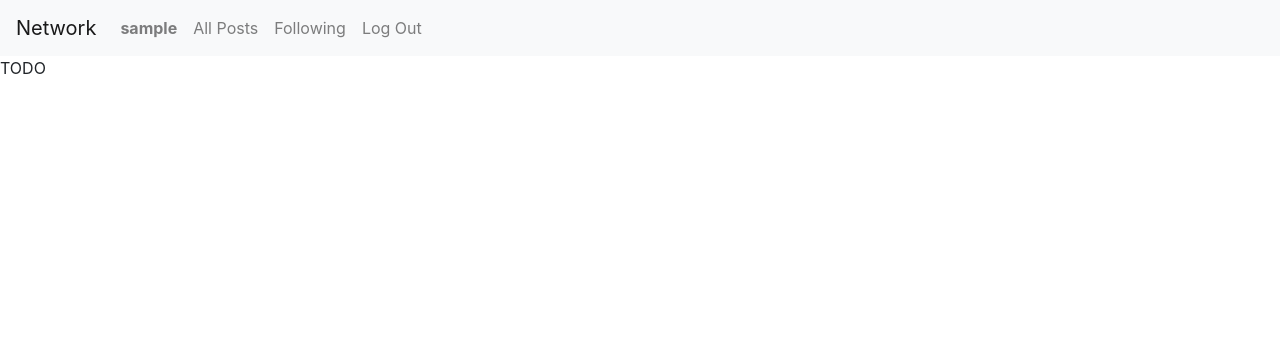
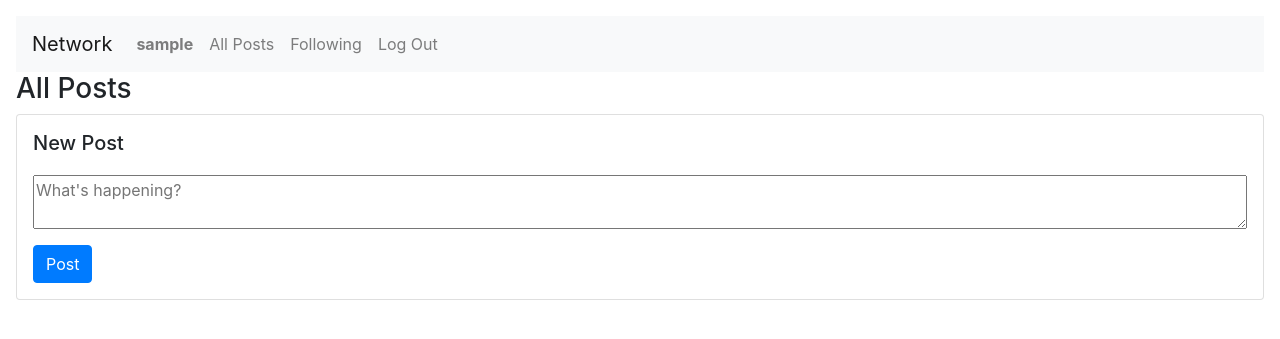
Before and after one commit to david-borja/network, a Django app: page / in a window 1280 px wide. Shown: the top 339 px of the page. Run offline with Django 3.2, Linux system fonts and the light colour scheme; the visitor is signed in with stand-in values (Sample User, id 1); data that the repository does not hold is empty; some libraries are stand-ins or nearby versions.

Commit message:
feat(): create post

```diff
--- a/network/models.py
+++ b/network/models.py
@@ -1,6 +1,15 @@
 from django.contrib.auth.models import AbstractUser
 from django.db import models
-
+import uuid
 
 class User(AbstractUser):
     pass
+
+class Post(models.Model):
+    id = models.UUIDField(primary_key=True, default=uuid.uuid4, editable=False)
+    content = models.CharField(max_length=140)
+    author = models.ForeignKey(User, on_delete=models.CASCADE, related_name="own_posts")
+    timestamp = models.DateTimeField(auto_now_add=True)
+
+    def __str__(self):
+        return f"Post {self.id}: {self.content} posted by {self.author}"
--- a/network/static/network/styles.css
+++ b/network/static/network/styles.css
@@ -0,0 +1,12 @@
+body {
+  padding: 1rem;
+}
+
+form {
+  display: flex;
+  flex-direction: column;
+}
+
+.card {
+  padding: 1rem;
+}
--- a/network/templates/network/index.html
+++ b/network/templates/network/index.html
@@ -1,5 +1,20 @@
 {% extends "network/layout.html" %}
 
 {% block body %}
-    TODO
+    <h3>All Posts</h3>
+    {% if user.is_authenticated %}
+    <div class="card">
+        <form action="{% url 'create_post' %}" method="post">
+            {% csrf_token %}
+            <label for="new-post"><h5 class="card-title">New Post</h5></label>
+            <textarea
+                name="new-post"
+                id="new-post"
+                placeholder="What's happening?"
+                required
+            ></textarea>
+            <input class="btn btn-primary mt-3" style="width: fit-content;" type="submit" value="Post">
+        </form>
+    </div>
+    {% endif %}
 {% endblock %}
--- a/network/urls.py
+++ b/network/urls.py
@@ -7,5 +7,6 @@ urlpatterns = [
     path("", views.index, name="index"),
     path("login", views.login_view, name="login"),
     path("logout", views.logout_view, name="logout"),
-    path("register", views.register, name="register")
+    path("register", views.register, name="register"),
+    path("create-post", views.create_post, name="create_post")
 ]
--- a/network/views.py
+++ b/network/views.py
@@ -1,14 +1,16 @@
 from django.contrib.auth import authenticate, login, logout
+from django.contrib.auth.decorators import login_required
 from django.db import IntegrityError
 from django.http import HttpResponse, HttpResponseRedirect
 from django.shortcuts import render
 from django.urls import reverse
 
-from .models import User
-
+from .models import User, Post
 
 def index(request):
-    return render(request, "network/index.html")
+    posts = Post.objects.all()
+    print(posts)
+    return render(request, "network/index.html", {"posts": posts})
 
 
 def login_view(request):
@@ -61,3 +63,10 @@ def register(request):
         return HttpResponseRedirect(reverse("index"))
     else:
         return render(request, "network/register.html")
+
+@login_required()
+def create_post(request):
+    if request.method == 'POST':
+        new_post = request.POST["new-post"]
+        Post.objects.create(content=new_post, author=request.user)
+        return HttpResponseRedirect(reverse("index"))
```
Also changed, not shown: network/migrations/0002_post.py (added).
